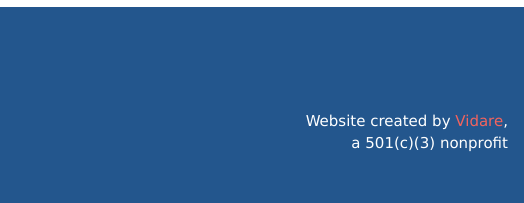
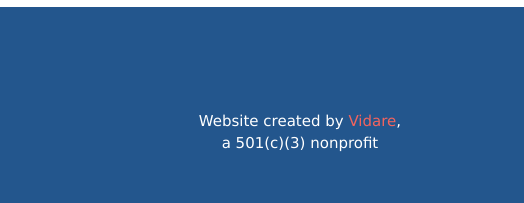
Before and after one commit to cdfritz7/KDSAPWebsite, a plain HTML site: page index.html in a window 1280 px wide. Shown: the part 3395-3598 px from the top of the page, 756-1280 px from the left. Drawn offline with nearby package versions, Linux system fonts and the light colour scheme.

Commit message:
Moved Vidare blurb in footer

```diff
--- a/css/main.css
+++ b/css/main.css
@@ -209,7 +209,3 @@ a{
   text-align: left;
   margin-left: 30%;
 }
-
-.footer-text3{
-  text-align: right;
-}
--- a/index.html
+++ b/index.html
@@ -255,7 +255,7 @@
       <i class="fa fa-linkedin w3-hover-opacity"></i> -->
   </div>
 
-  <div class="w3-third w3-text-white footer-text3">
+  <div class="w3-third w3-text-white">
     Website created by <a href="https://vidare.org/" class="w3-hover-opacity c1-text">Vidare</a>,<br> a 501(c)(3) nonprofit
   </div>
 
```
